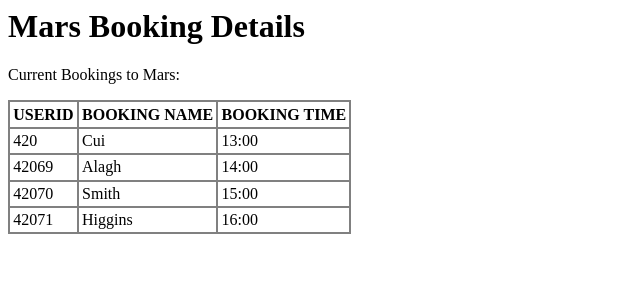
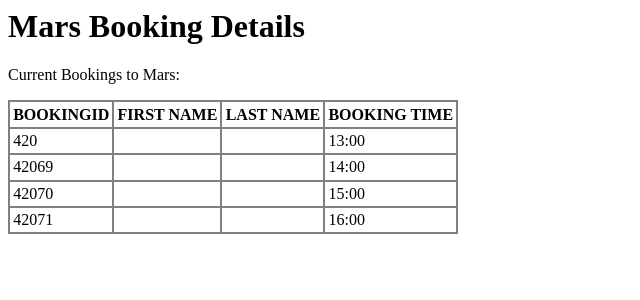
Before and after one commit to alari453/booking-application, a PHP site: page / in a window 1280 px wide. Shown: the top 300 px of the page, without its empty margins (0-640 px from the left). Run offline with PHP 8.4, Linux system fonts and the light colour scheme; data comes from the database, SQL or seed files in the repository; data that the repository does not hold is empty.

Commit message:
change to reflect the changes in the sql schema

```diff
--- a/www/index.php
+++ b/www/index.php
@@ -21,7 +21,7 @@
   <p>Current Bookings to Mars:</p> <!--Testing Purposes-->
 
         <table border="5">
-        <tr><th>USERID</th><th>BOOKING NAME</th><th>BOOKING TIME</th></tr>
+        <tr><th>BOOKINGID</th><th>FIRST NAME</th><th>LAST NAME</th><th>BOOKING TIME</th></tr>
 
         <!--Call information from the database:-->
         <?php
@@ -37,7 +37,7 @@
         $q = $pdo->query("SELECT * FROM schedule");
 
         while($row = $q->fetch()){
-          echo "<tr><td>".$row["bookingID"]."</td><td>".$row["bookingName"]."</td><td>".$row["time"]."</td></tr>\n";
+          echo "<tr><td>".$row["bookingID"]."</td><td>".$row["fName"]."</td><td>".$row["lName"]."</td><td>".$row["time"]."</td></tr>\n";
         }
         ?>
 
```
